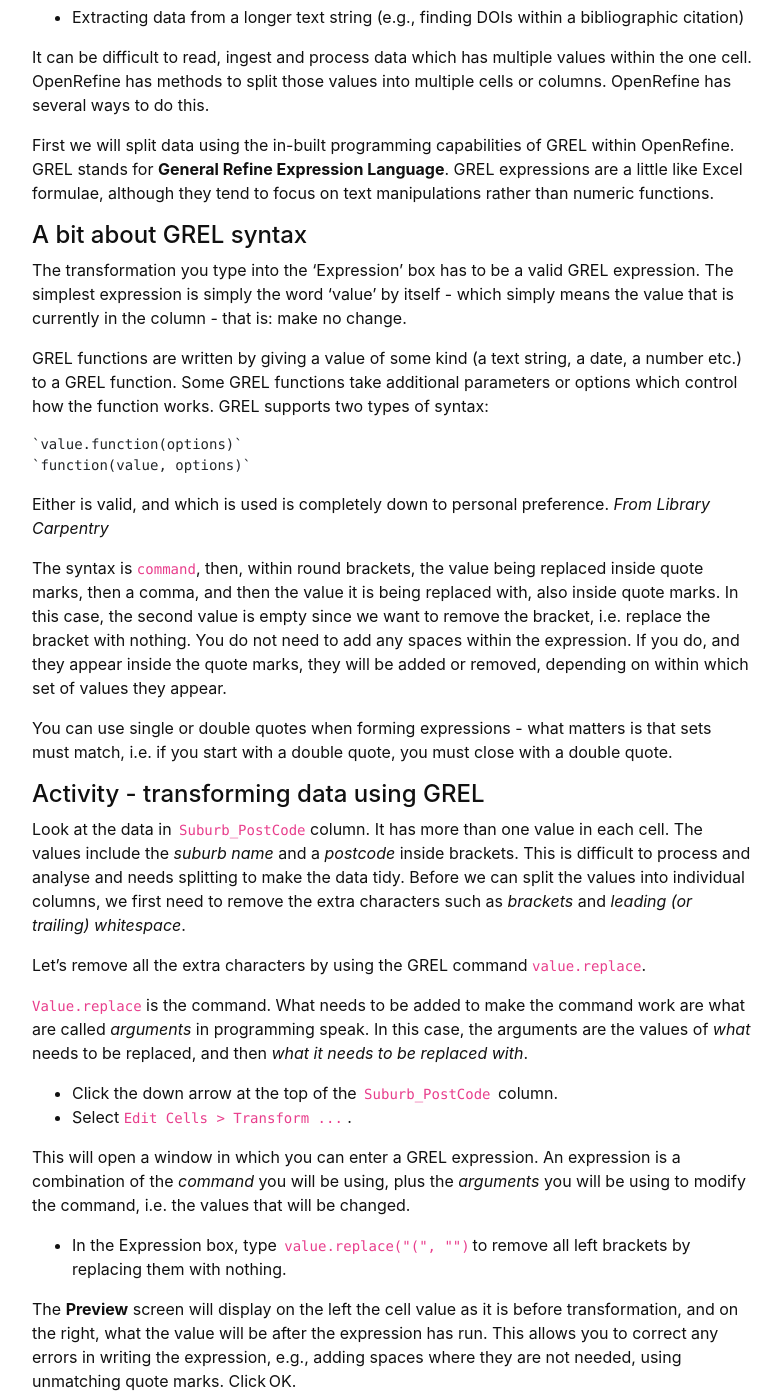
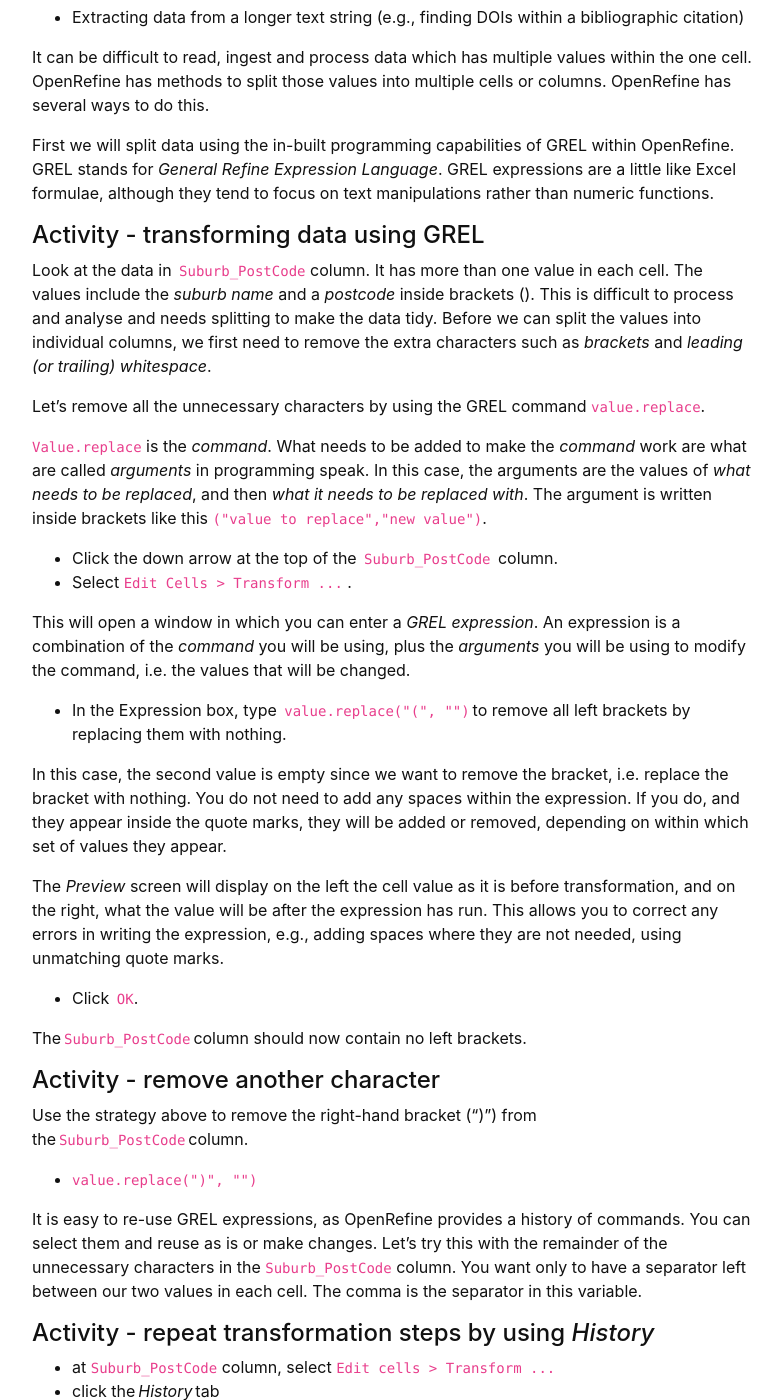
Before and after one commit to GULibrarySandbox/intro-data-wrangle, a Jekyll site: the page built from content/6-lesson.md, in a window 1280 px wide and 1400 px high, scrolled down 394 px. Shown: the whole window, without its empty margins (248-1030 px from the left). Built offline with Jekyll 4.4.1, drawn with Linux system fonts in a browser that asks for light colours; some of the changed text lies outside the part shown.

Commit message:
Update 6-lesson.md

```diff
--- a/content/6-lesson.md
+++ b/content/6-lesson.md
@@ -19,98 +19,62 @@ Transformations in OpenRefine enable manipulations of data in columns. Such type
 
 It can be difficult to read, ingest and process data which has multiple values within the one cell.  OpenRefine has methods to split those values into multiple cells or columns. OpenRefine has several ways to do this.
 
-First we will split data using the in-built programming capabilities of GREL within OpenRefine.  GREL stands for **General Refine Expression Language**. GREL expressions are a little like Excel formulae, although they tend to focus on text manipulations rather than numeric functions.
-
-#### A bit about GREL syntax
-
-The transformation you type into the ‘Expression’ box has to be a valid GREL expression. The simplest expression is simply the word ‘value’ by itself - which simply means the value that is currently in the column - that is: make no change.
-
-GREL functions are written by giving a value of some kind (a text string, a date, a number etc.) to a GREL function. Some GREL functions take additional parameters or options which control how the function works. GREL supports two types of syntax:
-
-    `value.function(options)`
-    `function(value, options)`
-
-Either is valid, and which is used is completely down to personal preference.
-*From Library Carpentry*
-
-The syntax is `command`, then, within round brackets, the value being replaced inside quote marks, then a comma, and then the value it is being replaced with, also inside quote marks. In this case, the second value is empty since we want to remove the bracket, i.e. replace the bracket with nothing. You do not need to add any spaces within the expression. If you do, and they appear inside the quote marks, they will be added or removed, depending on within which set of values they appear.
-
-You can use single or double quotes when forming expressions - what matters is that sets must match, i.e. if you start with a double quote, you must close with a double quote.
+First we will split data using the in-built programming capabilities of GREL within OpenRefine.  GREL stands for *General Refine Expression Language*. GREL expressions are a little like Excel formulae, although they tend to focus on text manipulations rather than numeric functions.
 
 #### Activity - transforming data using GREL
 
-Look at the data in  `Suburb_PostCode`  column.  It has more than one value in each cell. The values include the *suburb name* and a *postcode* inside brackets. This is difficult to process and analyse and needs splitting to make the data tidy. Before we can split the values into individual columns, we first need to remove the extra characters such as *brackets* and *leading (or trailing) whitespace*.
+Look at the data in  `Suburb_PostCode`  column.  It has more than one value in each cell. The values include the *suburb name* and a *postcode* inside brackets (). This is difficult to process and analyse and needs splitting to make the data tidy. Before we can split the values into individual columns, we first need to remove the extra characters such as *brackets* and *leading (or trailing) whitespace*.
 
-Let's remove all the extra characters by using the GREL command  `value.replace`.
+Let's remove all the unnecessary characters by using the GREL command  `value.replace`.
 
-`Value.replace`  is the command. What needs to be added to make the command work are what are called *arguments* in programming speak. In this case, the arguments are the values of *what* needs to be replaced, and then *what it needs to be replaced with*.
+`Value.replace`  is the *command*. What needs to be added to make the *command* work are what are called *arguments* in programming speak. In this case, the arguments are the values of *what needs to be replaced*, and then *what it needs to be replaced with*. The argument is written inside brackets like this `("value to replace","new value")`.
 
-- Click the down arrow at the top of the  `Suburb_PostCode`  column.
+- Click the down arrow at the top of the  `Suburb_PostCode`  column.
 - Select  `Edit Cells > Transform ...` .
 
-This will open a window in which you can enter a GREL expression. An expression is a combination of the *command* you will be using, plus the *arguments* you will be using to modify the command, i.e. the values that will be changed.
+This will open a window in which you can enter a *GREL expression*. An expression is a combination of the *command* you will be using, plus the *arguments* you will be using to modify the command, i.e. the values that will be changed.
 
 - In the Expression box, type  `value.replace("(", "")` to remove all left brackets by replacing them with nothing.
 
+In this case, the second value is empty since we want to remove the bracket, i.e. replace the bracket with nothing. You do not need to add any spaces within the expression. If you do, and they appear inside the quote marks, they will be added or removed, depending on within which set of values they appear.
 
-
-The **Preview** screen will display on the left the cell value as it is before transformation, and on the right, what the value will be after the expression has run. This allows you to correct any errors in writing the expression, e.g., adding spaces where they are not needed, using unmatching quote marks. Click OK.
+The *Preview* screen will display on the left the cell value as it is before transformation, and on the right, what the value will be after the expression has run. This allows you to correct any errors in writing the expression, e.g., adding spaces where they are not needed, using unmatching quote marks.
+- Click  `OK`.
 
 The `Suburb_PostCode` column should now contain no left brackets.
 
-#### Activity 15: Remove another character
+#### Activity - remove another character
 
 Use the strategy above to remove the right-hand bracket (")") from the `Suburb_PostCode` column.
+- `value.replace(")", "")`
 
-``value.replace(")", "")`
+It is easy to re-use GREL expressions, as OpenRefine provides a history of commands. You can select them and reuse as is or make changes. Let's try this with the remainder of the unnecessary characters in the  `Suburb_PostCode`  column. You want only to have a separator left between our two values in each cell.  The comma is the separator in this variable.
 
-> #### Solution
+#### Activity - repeat transformation steps by using *History*
 
-> `value.replace(")", "")` )
+- at `Suburb_PostCode` column, select `Edit cells > Transform ...`
+- click the *History* tab
+- click on the first *Reuse* option
+- click inside the expression box, change character `")",""` to `", ",","` *comma & space character* to *comma no space character
+- preview to check correctness
+- click  `OK`.
 
-It is easy to re-use GREL expressions, as OpenRefine provides a history of commands. You can select them and reuse as is or make changes. Let's try this with the remainder of the extraneous characters in the `Suburb_PostCode` column. We want only to have a separator left between our two values in each cell.  The comma is the separator in this variable.
-
-#### Activity 16: Repeat transformation steps by using History
-
-At `Suburb_PostCode` column, select `Edit cells > Transform ...`
-
-- Click the **History** tab
-- Click on the first **Reuse** option
-- Click inside the expression box, change character `")",` to `"(",`
-- Preview to check correctness
-- Click OK.
-
-Repeat steps 1 to 3 above.
-
-- Click inside the Expression box to change comma & space character ", " to comma no space ","
-- Preview to check correctness
-- Click OK.
-
-> #### Question (prize)
-
-> Why did we need to include the comma in our GREL expression, rather than just remove the white space?
-
-> *Answer:* There are spaces between multi-word suburb names and these would have been affected if whitespace alone had been removed. By specifyinh whitepsace with the comma, only the appropriate values will have been changed.
-
-Now that we have cleaned out extraneous characters from our `Suburb_PostCode` column, we can explore the data and see which postcodes were the most or least prominent traffic crash locations.
+Let's explore the `Suburb_PostCode` column to see which postcodes were the most or least prominent traffic crash locations.
 
 ### Splitting cells
 
 Splitting multi-valued cells will enable faceting by text. This is also useful for splitting full names in first and last name columns and more.
 
-#### Activity 17
+#### Activity - splitting cells
 
-- Click down arrow at the top of the `Suburb_PostCode` column.
-
+- Click down arrow at the top of the  `Suburb_PostCode`  column.
 - Choose `Edit cells > Split multi-valued cells`
-
 - At the separator Expression box, check that the correct separator, i.e. a comma, is specified.
-
-- Click OK.
+- Click  `OK`.
 
 Note that the rows are still numbered sequentially and that there are now 55056 rows, which no longer reflects one row per accident record. These are compound data objects.
 
-Click the **Records** option to change to **Records** mode and then go back to **Rows**.
+- Click the *Records* option to change to *Records* mode and then go back to *Rows*.
 
 Note how the numbering changes as you toggle – indicating that several rows are related to the same record. This method is useful for `JSON` and `xml` files which have compound data objects.
 
```
Also changed, not shown: other parts of content/6-lesson.md (+23 -34 lines).
